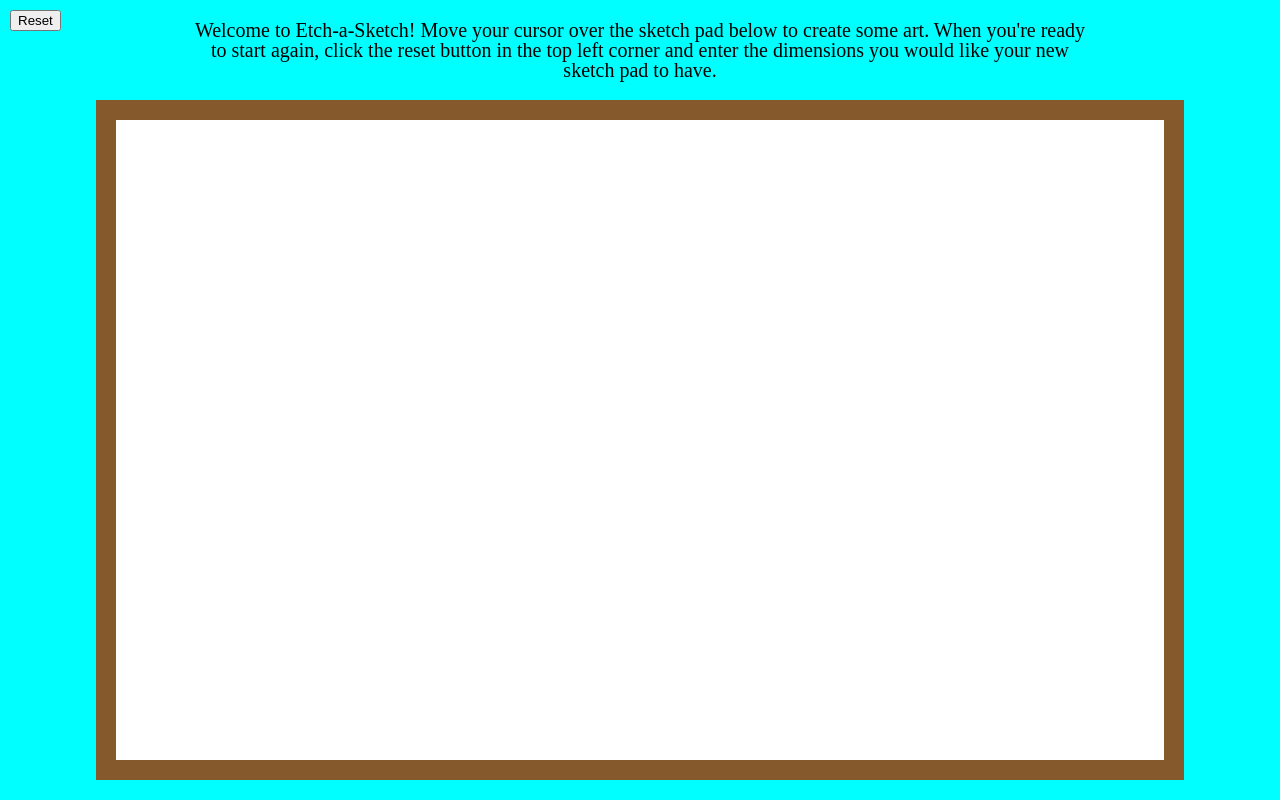
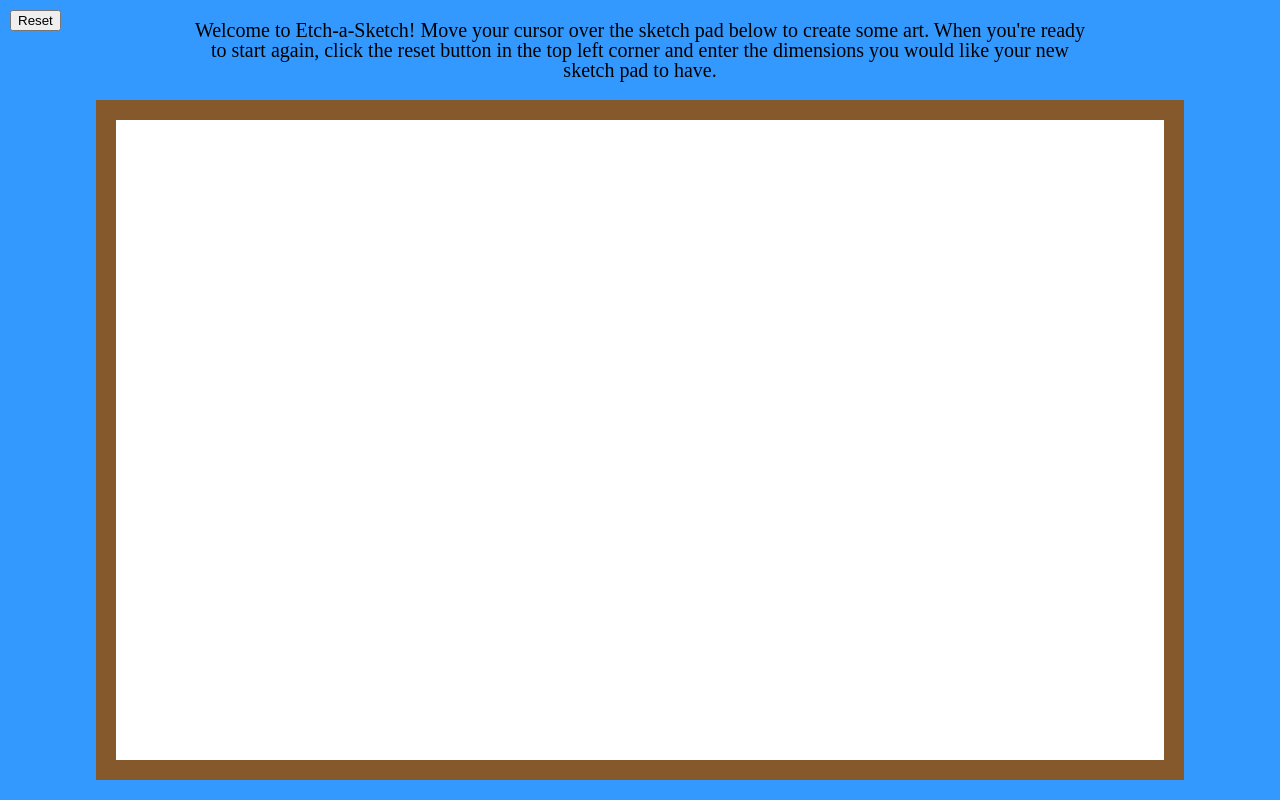
Before and after one commit to maplesyrupman/maplesyrupman.github.io, a plain HTML site: page projects/etch_a_sketch/index.html in a window 1280 px wide. Drawn offline with Linux system fonts and the light colour scheme.

Commit message:
changed background color to match homepage

```diff
--- a/projects/etch_a_sketch/style.css
+++ b/projects/etch_a_sketch/style.css
@@ -4,7 +4,7 @@
     flex-direction: column;
     width: 100vw;
     height: 100vh;
-    background-color: aqua;
+    background-color: #3399ff;
     justify-content: center;
     align-content: center;
 }
```
